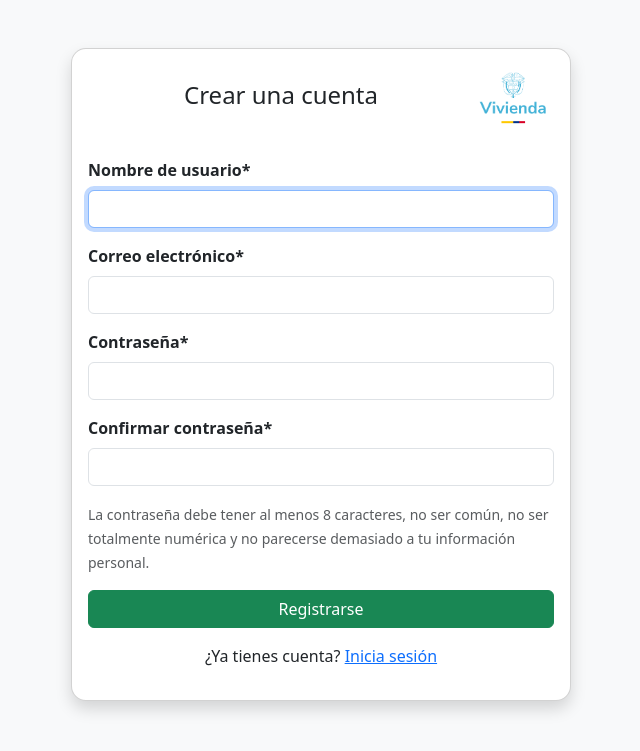
After one commit to 09Camiloinge/Proyecto-vivienda, a Django app: page /login/register/ in a window 1280 px wide. The commit adds this page. Shown: the top 751 px of the page, without its empty margins (319-959 px from the left). Run offline with Django 5.2, Linux system fonts and the light colour scheme; some libraries are stand-ins or nearby versions.

Commit message:
Actualizacion nuevo trabajo

```diff
--- /dev/null
+++ b/proyecto_vivienda/accounts/forms.py
@@ -0,0 +1,29 @@
+from django import forms
+from django.contrib.auth.forms import UserCreationForm
+from django.contrib.auth.models import User
+
+class CustomUserCreationForm(UserCreationForm):
+    username = forms.CharField(
+        label="Nombre de usuario",
+        widget=forms.TextInput(attrs={'class': 'form-control'}),
+        help_text='',  # Elimina el texto gris
+    )
+    email = forms.EmailField(
+        label="Correo electrónico",
+        widget=forms.EmailInput(attrs={'class': 'form-control'}),
+        help_text='',  # Elimina el texto gris
+    )
+    password1 = forms.CharField(
+        label="Contraseña",
+        widget=forms.PasswordInput(attrs={'class': 'form-control'}),
+        help_text='',  # Elimina las indicaciones de contraseña
+    )
+    password2 = forms.CharField(
+        label="Confirmar contraseña",
+        widget=forms.PasswordInput(attrs={'class': 'form-control'}),
+        help_text='',  # Elimina el texto gris
+    )
+
+    class Meta:
+        model = User
+        fields = ['username', 'email', 'password1', 'password2']
--- /dev/null
+++ b/proyecto_vivienda/accounts/templates/accounts/register.html
@@ -0,0 +1,51 @@
+{% load crispy_forms_tags %}
+<!DOCTYPE html>
+{% load static %}
+<html lang="es">
+<head>
+    <meta charset="UTF-8">
+    <title>Registro - Proyecto Vivienda</title>
+    <link rel="stylesheet" href="https://cdn.jsdelivr.net/npm/bootstrap@5.3.2/dist/css/bootstrap.min.css">
+
+    <style>
+        .form-label {
+            font-weight: 600;
+        }
+        .header-container {
+            display: flex;
+            justify-content: space-between;
+            align-items: center;
+        }
+        .header-container img {
+            width: 80px;
+            height: auto;
+        }
+    </style>
+</head>
+<body class="bg-light">
+    <div class="container mt-5">
+        <div class="card mx-auto shadow" style="max-width: 500px; border-radius: 15px;">
+            <div class="card-body">
+                <div class="header-container mb-4">
+                    <h4 class="text-center flex-grow-1">Crear una cuenta</h4>
+                    <img src="{% static 'accounts/VIVIENDA.png' %}" alt="Logo" width="80">
+
+                </div>
+
+                <form method="POST" novalidate>
+                    {% csrf_token %}
+                    {{ form|crispy }}
+                    <small class="text-muted">
+                        La contraseña debe tener al menos 8 caracteres, no ser común, no ser totalmente numérica y no parecerse demasiado a tu información personal.
+                    </small>
+                    <button type="submit" class="btn btn-success w-100 mt-3">Registrarse</button>
+                </form>
+
+                <p class="mt-3 text-center">
+                    ¿Ya tienes cuenta? <a href="{% url 'login' %}">Inicia sesión</a>
+                </p>
+            </div>
+        </div>
+    </div>
+</body>
+</html>
--- a/proyecto_vivienda/accounts/urls.py
+++ b/proyecto_vivienda/accounts/urls.py
@@ -3,5 +3,6 @@ from . import views
 
 urlpatterns = [
     path('login/', views.user_login, name='login'),
-     path('logout/', views.user_logout, name='logout'),
+    path('logout/', views.user_logout, name='logout'),
+    path('register/', views.register, name='register'),
 ]
--- a/proyecto_vivienda/accounts/views.py
+++ b/proyecto_vivienda/accounts/views.py
@@ -2,6 +2,19 @@ from django.shortcuts import render, redirect
 from django.contrib.auth import authenticate, login
 from django.contrib import messages
 from django.contrib.auth import logout
+from .forms import CustomUserCreationForm
+
+
+def register(request):
+    if request.method == 'POST':
+        form = CustomUserCreationForm(request.POST)
+        if form.is_valid():
+            form.save()
+            messages.success(request, "¡Tu cuenta ha sido creada! Ahora puedes iniciar sesión.")
+            return redirect('login')
+    else:
+        form = CustomUserCreationForm()
+    return render(request, 'accounts/register.html', {'form': form})
 
 def user_login(request):
     if request.method == 'POST':
--- a/proyecto_vivienda/hogares/urls.py
+++ b/proyecto_vivienda/hogares/urls.py
@@ -3,4 +3,5 @@ from . import views
 
 urlpatterns = [
     path('', views.lista_hogares, name='lista_hogares'),
+     path('formulario/', views.formulario_hogar, name='formulario_hogar'),
 ]
--- a/proyecto_vivienda/hogares/views.py
+++ b/proyecto_vivienda/hogares/views.py
@@ -1,5 +1,9 @@
 from django.shortcuts import render
 from django.contrib.auth.decorators import login_required
+
+@login_required
+def formulario_hogar(request):
+    return render(request, 'hogares/formulario_hogar.html')
 
 @login_required(login_url='login')
 def lista_hogares(request):
```
Also changed, not shown: proyecto_vivienda/accounts/templates/accounts/login.html (+42 -4 lines), proyecto_vivienda/hogares/templates/hogares/formulario_hogar.html (added, +25 -0 lines), proyecto_vivienda/proyecto_vivienda/settings.py (+10 -1 lines), proyecto_vivienda/accounts/static/accounts/VIVIENDA.png (added), proyecto_vivienda/db.sqlite3.
